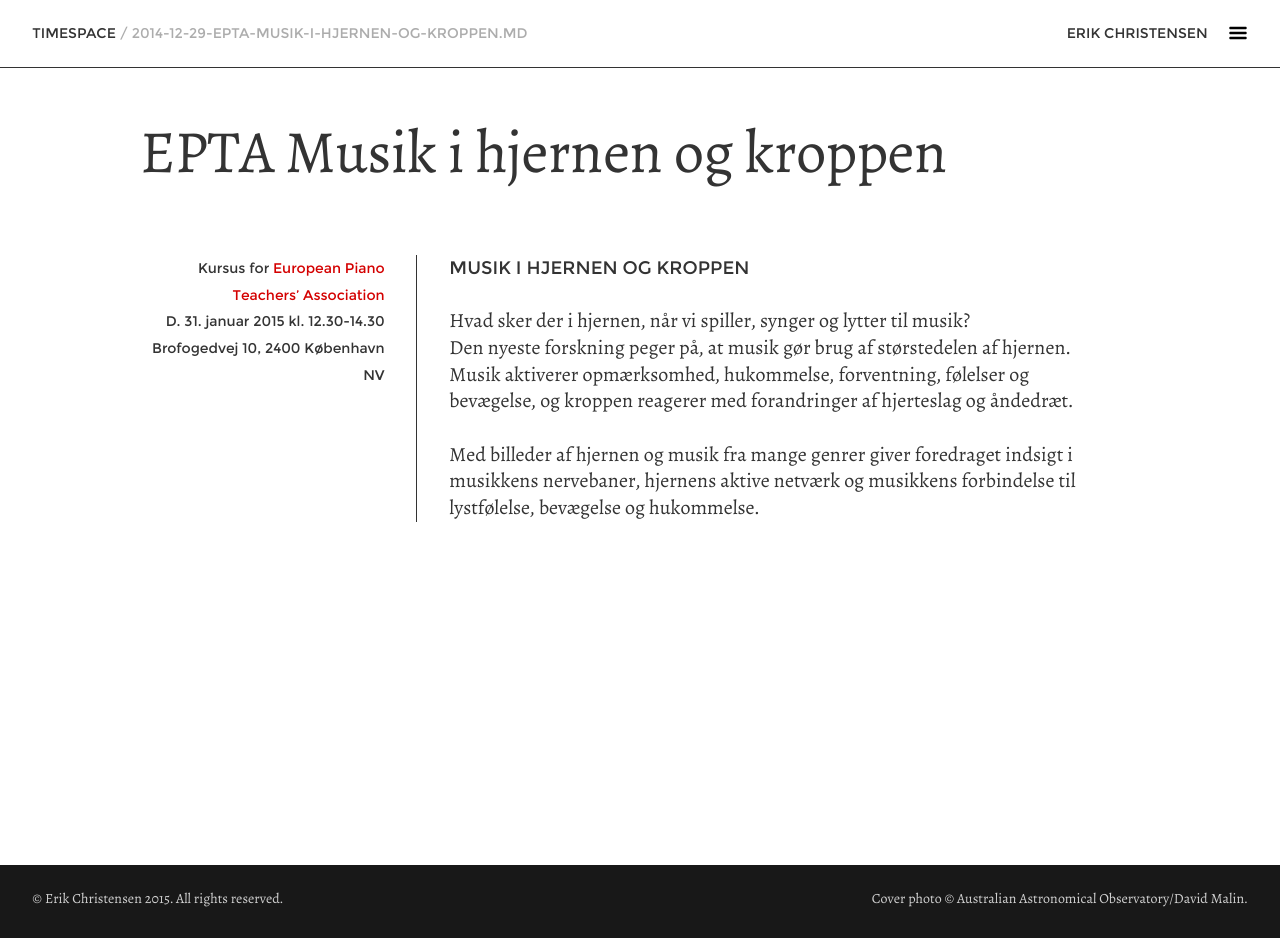
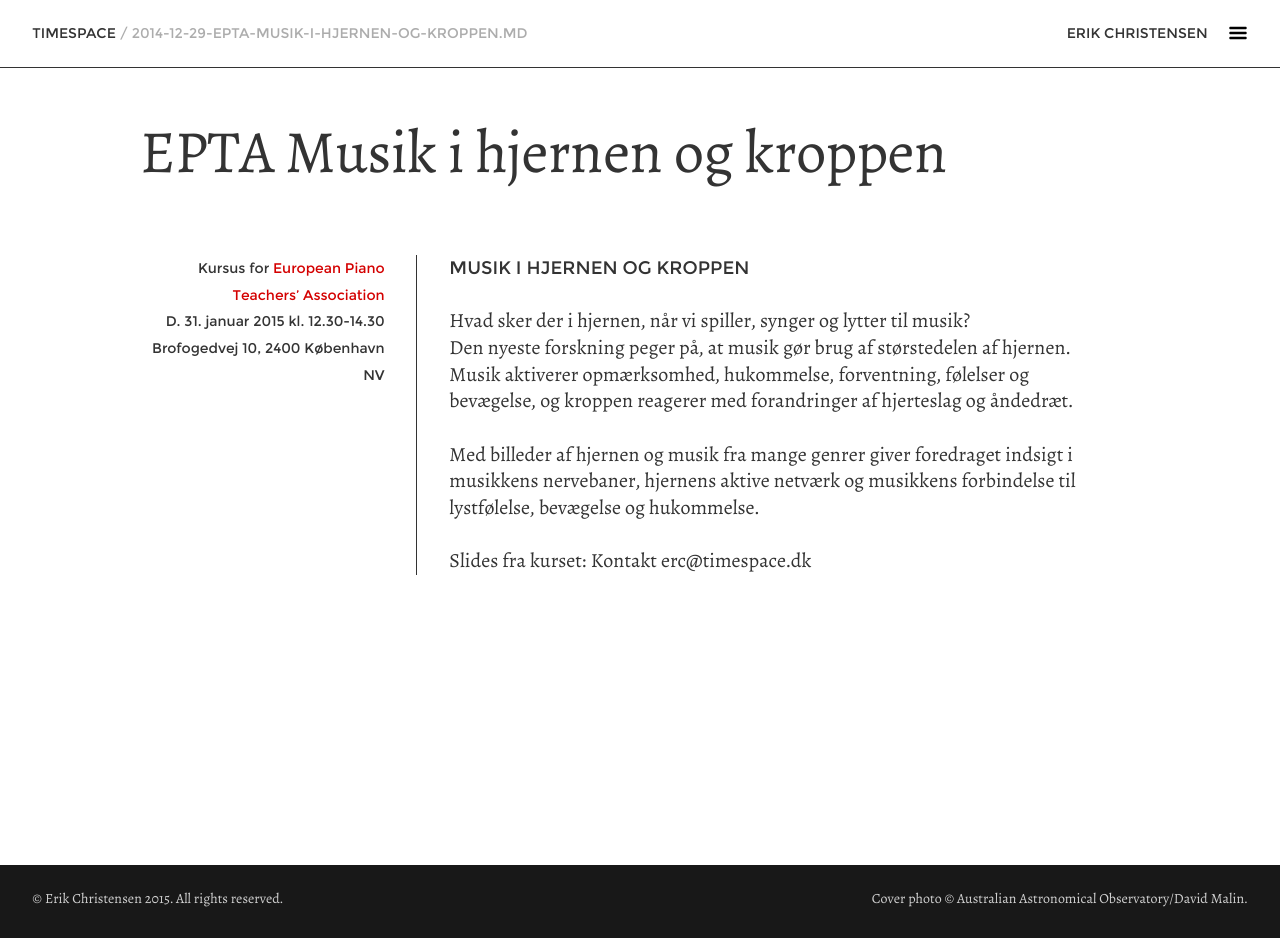
Before and after one commit to netlifydemo/cms-demo, a Jekyll site: the page built from _courses/2014-12-29-epta-musik-i-hjernen-og-kroppen.md, in a window 1280 px wide. Built offline with Jekyll 4.4.1, drawn with Linux system fonts in a browser that asks for light colours.

Commit message:
Updated Course EPTA Musik i hjernen og kroppen

```diff
--- a/_courses/2014-12-29-epta-musik-i-hjernen-og-kroppen.md
+++ b/_courses/2014-12-29-epta-musik-i-hjernen-og-kroppen.md
@@ -12,3 +12,5 @@ Hvad sker der i hjernen, når vi spiller, synger og lytter til musik?
 Den nyeste forskning peger på, at musik gør brug af størstedelen af hjernen. Musik aktiverer opmærksomhed, hukommelse, forventning, følelser og bevægelse, og kroppen reagerer med forandringer af hjerteslag og åndedræt.
 
 Med billeder af hjernen og musik fra mange genrer giver foredraget indsigt i musikkens nervebaner, hjernens aktive netværk og musikkens forbindelse til lystfølelse, bevægelse og hukommelse.
+
+Slides fra kurset: Kontakt erc@timespace.dk
```
